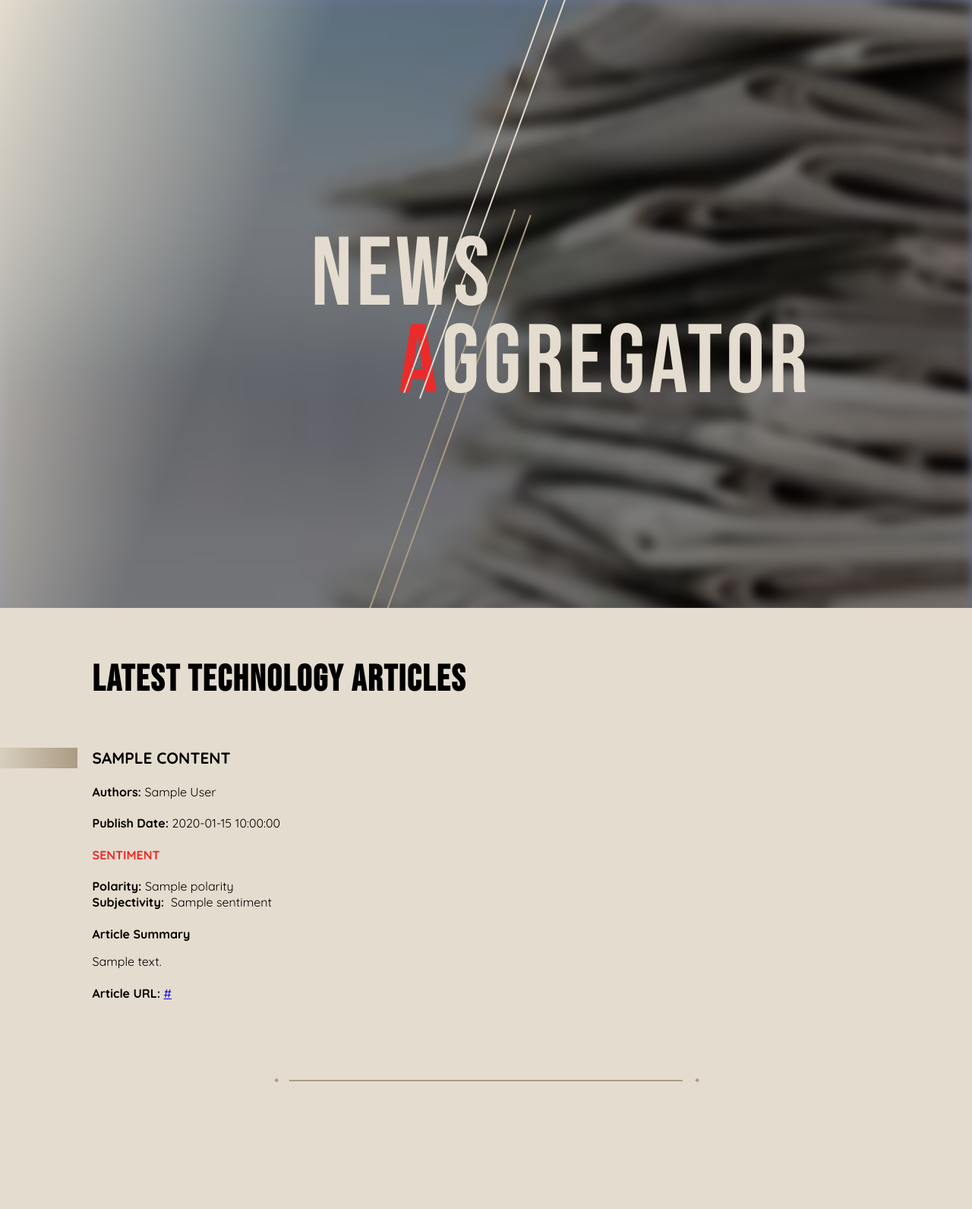
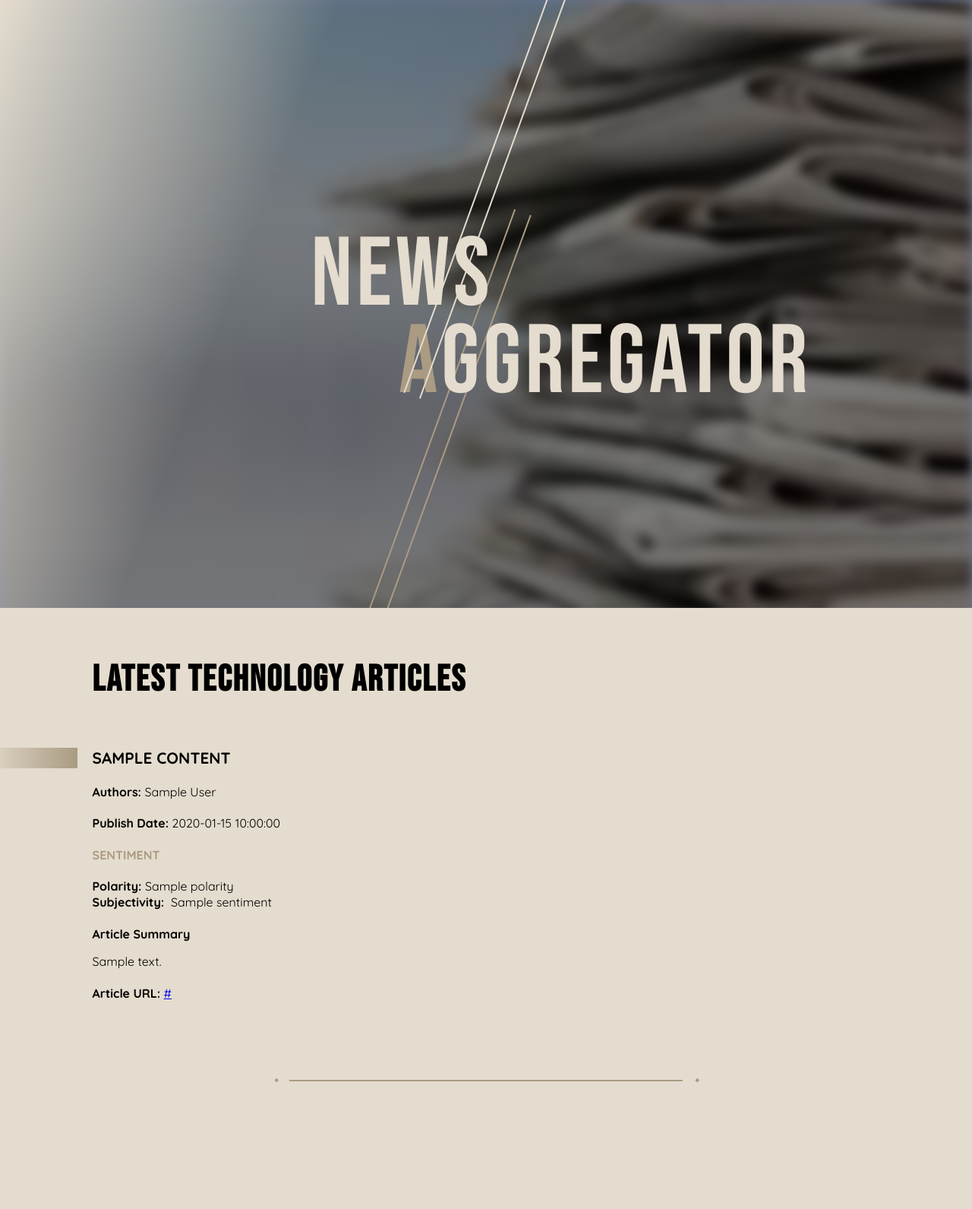
Before and after one commit to Addy3126/News-Aggregator, a Flask app: template app/templates/index.html in a window 1280 px wide. Shown: the whole page at 76% size. Run offline with Flask 3, Linux system fonts and the light colour scheme; the template is opened without the code that fills it: most values are stand-ins (such as "Sample title", 1, 10 or a date in 2020).

Commit message:
Update index.html

```diff
--- a/app/templates/index.html
+++ b/app/templates/index.html
@@ -9,11 +9,8 @@
 <body>
     <div class="heading1">
         <div class="box1"></div>
-        <div class="box2"></div>
-        <div class="minibox1"></div>
-        <div class="headcircle"></div>
         <h1 class="headname1">News</h1>
-        <h1 class="headname2"><div style="color: rgb(235, 43, 43);">A</div>ggregator</h1>
+        <h1 class="headname2"><div style="color: #aa9b82;">A</div>ggregator</h1>
         <div class="line1"></div>
         <div class="line2"></div>
         <img src="../static/images.jpeg" alt="home1" style="width:100%;height:101vh;object-fit:cover;filter:brightness(50%) blur(7px);position: absolute;top:0;z-index: -2;">
@@ -35,7 +32,7 @@
                     <div style="font-weight: bold;">Publish Date:&nbsp;</div>
                     {{ content['publish_date'] }}
                 </div>
-                <div style="color: rgb(235, 43, 43);font-weight: bold;">SENTIMENT</div>
+                <div style="color: #aa9b82;font-weight: bold;">SENTIMENT</div>
                 <div style="display: flex;margin-top: 2%;">
                     <div style="font-weight: bold;">Polarity:&nbsp;</div>
                     {{ content['sentiment']['polarity'] }}
```
